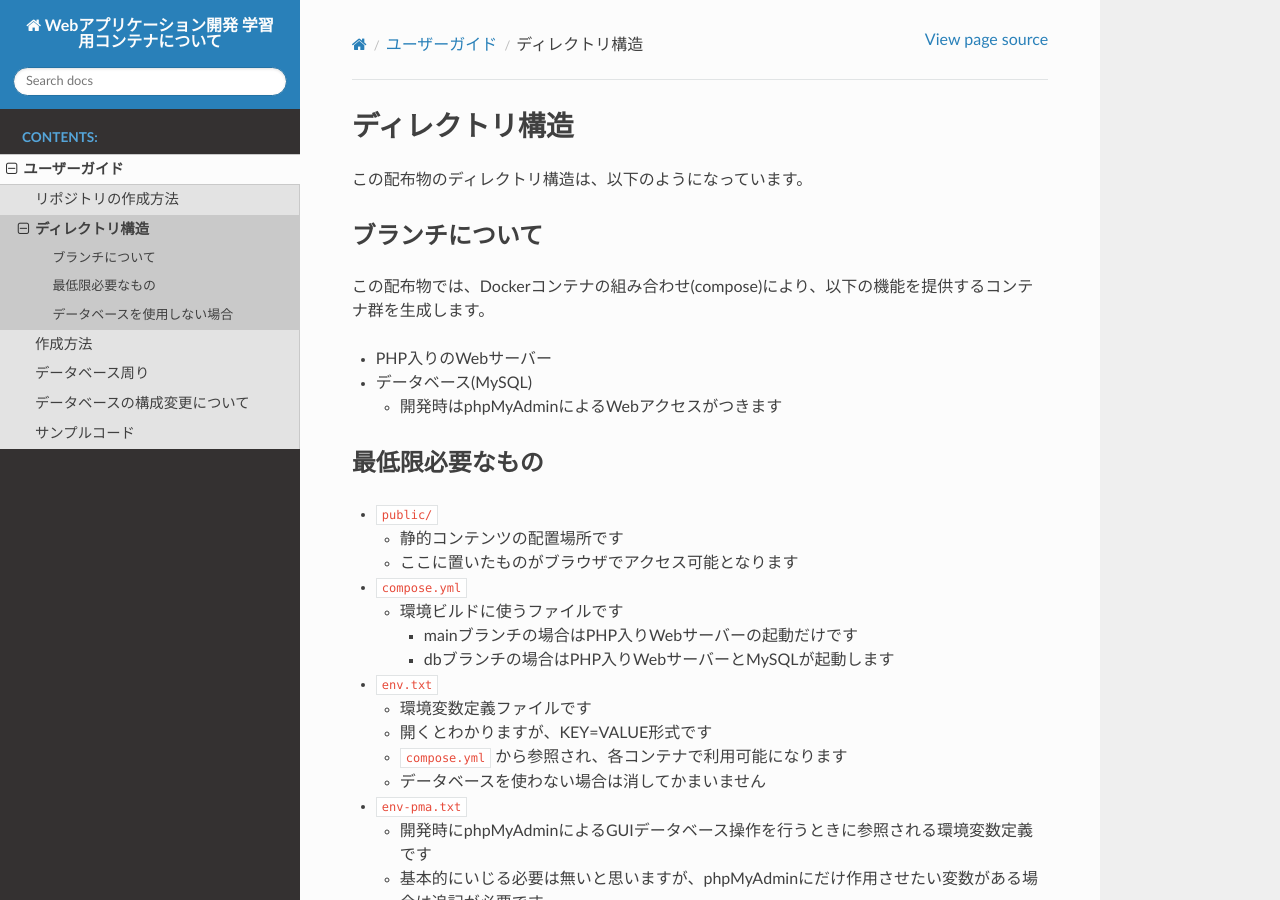
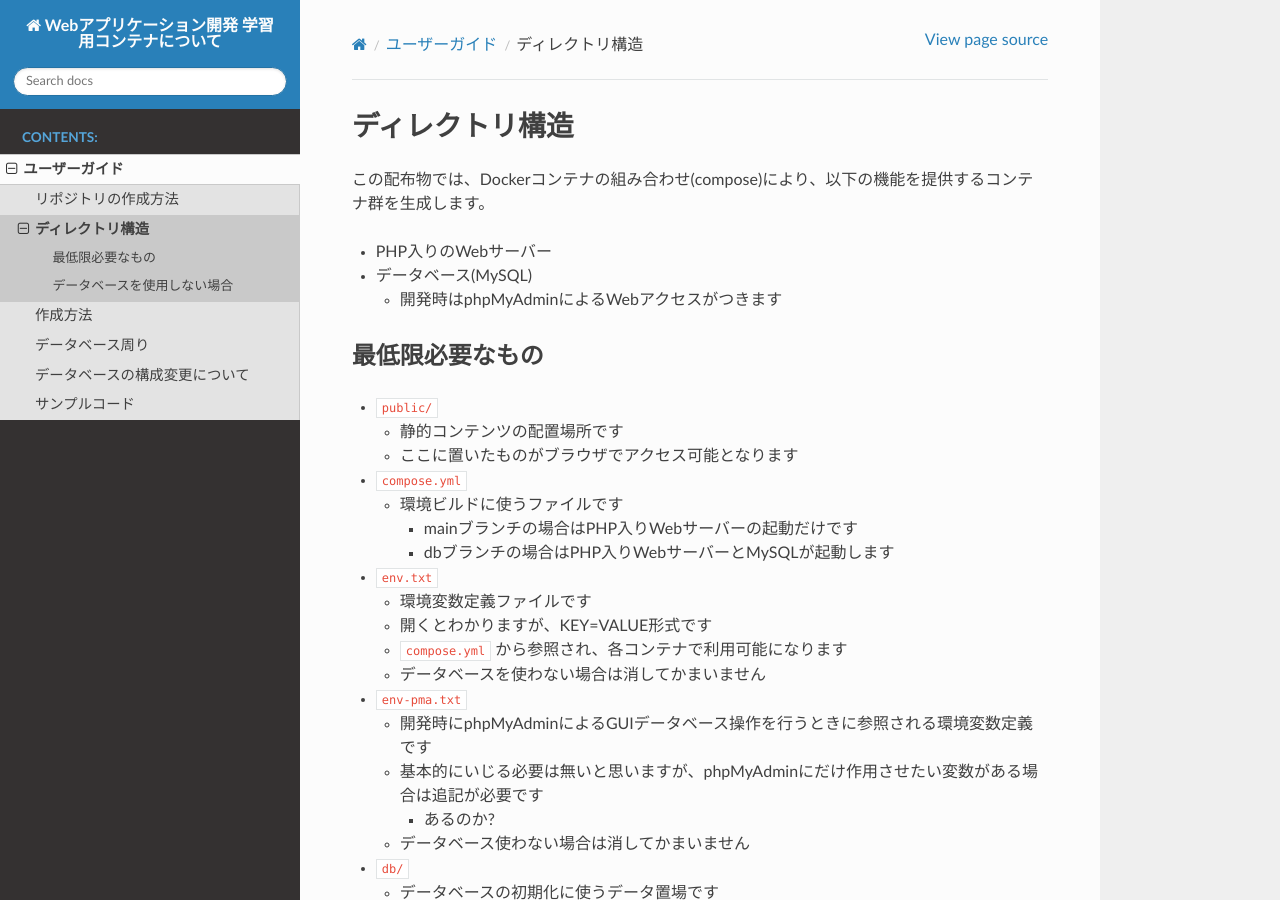
Before and after one commit to densuke/xampp-devenv-doc, a Sphinx documentation site: the page built from source/guide/dir.md, in a window 1280 px wide and 900 px high. Built offline with Sphinx 7.4.7 and the Read the Docs theme 2.0.0, drawn with Linux system fonts in a browser that asks for light colours; pages that are not in the unit, such as notebooks, are missing from menus.

Commit message:
ブランチは関係ないので削除

```diff
--- a/source/guide/dir.md
+++ b/source/guide/dir.md
@@ -1,8 +1,4 @@
 # ディレクトリ構造
-
-この配布物のディレクトリ構造は、以下のようになっています。
-
-## ブランチについて
 
 この配布物では、Dockerコンテナの組み合わせ(compose)により、以下の機能を提供するコンテナ群を生成します。
 
```
